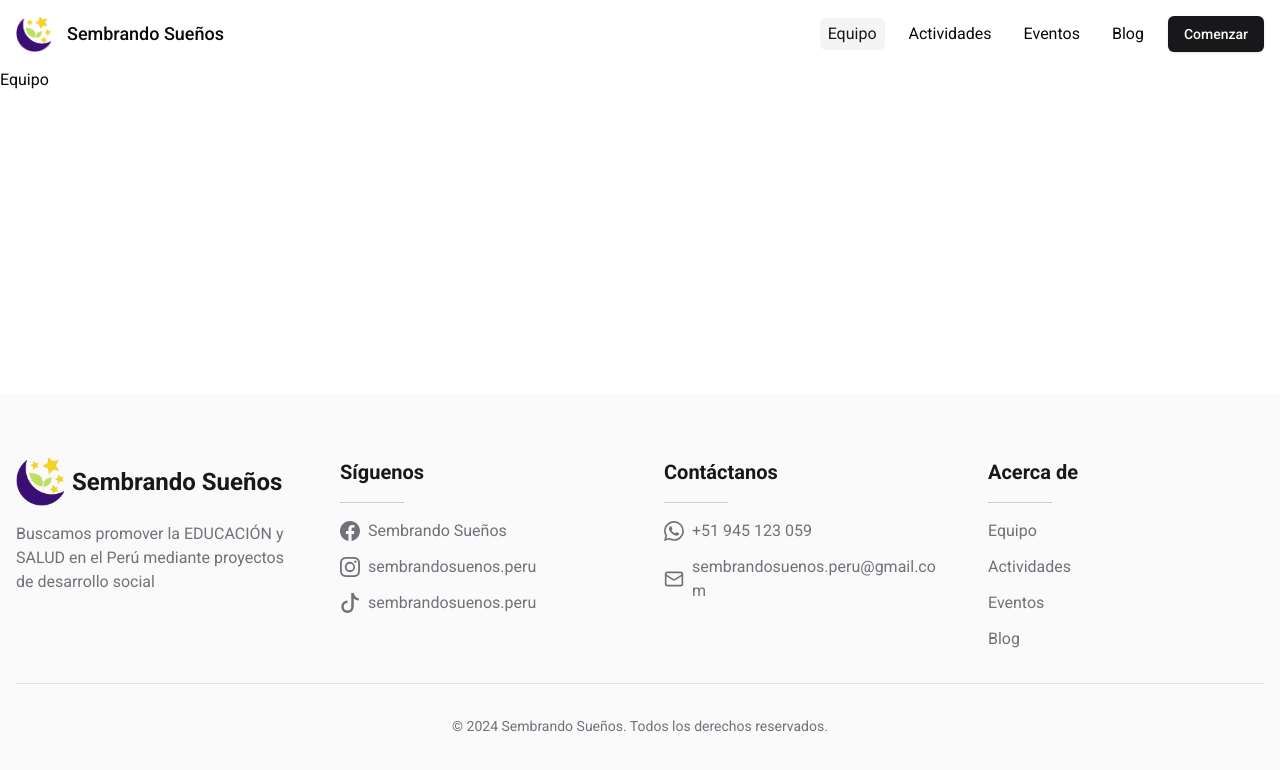
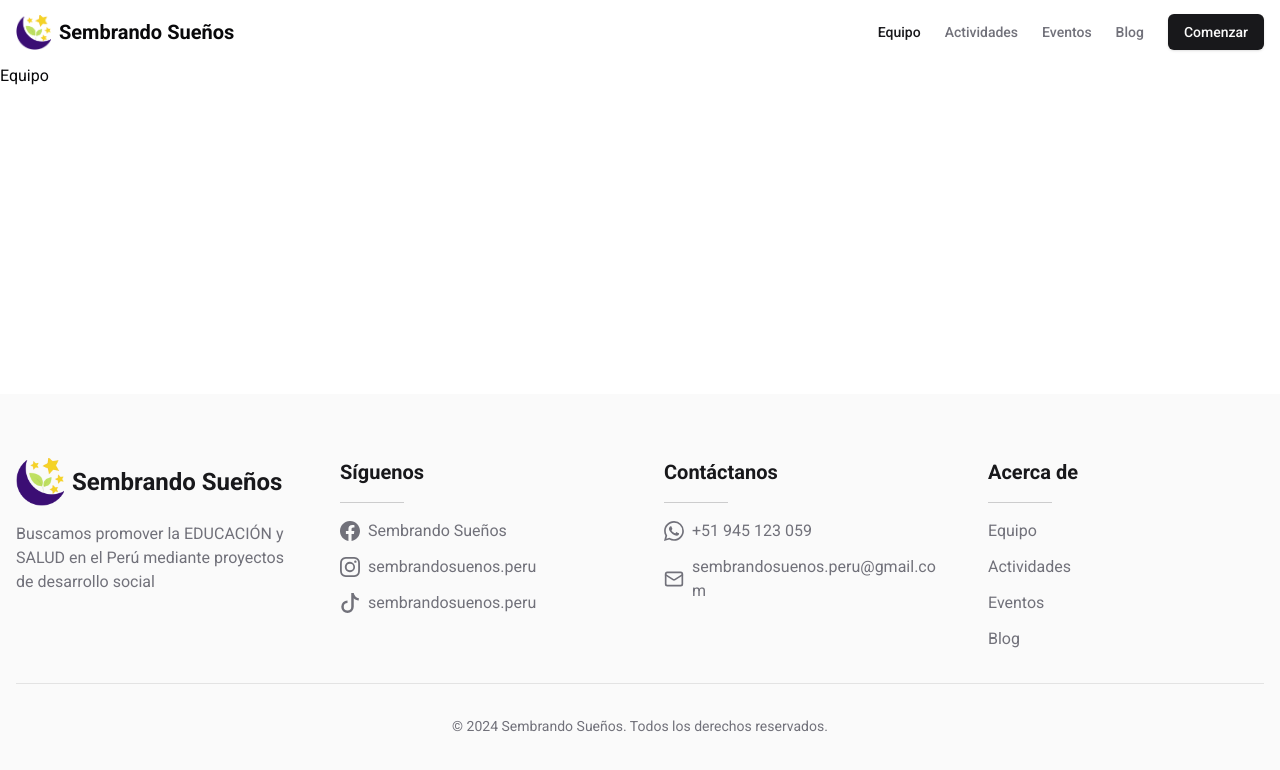
Before and after one commit to rodrigop23/sembrando-suenos-grupo-4, a Next.js app in the folder apps/client/: page /equipo in a window 1280 px wide. Shown: the top 770 px of the page. Built offline with nearby package versions, Linux system fonts and the light colour scheme.

Commit message:
refactor: improve header

```diff
--- a/apps/client/src/components/global/navbar-list.tsx
+++ b/apps/client/src/components/global/navbar-list.tsx
@@ -4,7 +4,7 @@ import { useRouter } from "next/navigation";
 import LinkButton from "../link-button";
 import { Button } from "../ui/button";
 
-export default function NarvarList() {
+export default function NarbarList() {
   const router = useRouter();
 
   return (
--- a/apps/client/src/components/global/navbar.tsx
+++ b/apps/client/src/components/global/navbar.tsx
@@ -1,42 +1,64 @@
 "use client";
 
+import { useEffect, useState } from "react";
+import { Menu } from "lucide-react";
+
+import Link from "next/link";
 import Image from "next/image";
+
+import { Button } from "@/components/ui/button";
+import { Sheet, SheetContent, SheetTrigger } from "@/components/ui/sheet";
+import NarbarList from "./navbar-list";
 import logo from "@/assets/logo.png";
-import { Button } from "../ui/button";
-import { Sheet, SheetContent, SheetTrigger } from "../ui/sheet";
-import { MenuIcon } from "lucide-react";
-import NarvarList from "./navbar-list";
 
-export default function NavBar() {
+export default function Navbar() {
+  const [isScrolled, setIsScrolled] = useState(false);
+
+  useEffect(() => {
+    const handleScroll = () => {
+      setIsScrolled(window.scrollY > 0);
+    };
+    window.addEventListener("scroll", handleScroll);
+    return () => window.removeEventListener("scroll", handleScroll);
+  }, []);
+
   return (
-    <nav className="flex items-center p-2 md:p-4">
-      <div className="flex items-center gap-4">
-        <Image src={logo} alt="Logo" width={35} height={35} />
-        <span className="font-medium text-lg">Sembrando Sueños</span>
-      </div>
+    <header
+      className={`sticky top-0 z-50 w-full transition-all duration-200 ${
+        isScrolled ? "bg-white/80 backdrop-blur-md shadow-sm" : "bg-white"
+      }`}
+    >
+      <div className="container mx-auto px-4">
+        <nav className="flex h-16 items-center justify-between">
+          <Link
+            href="/"
+            className="flex items-center space-x-2 hover:opacity-90 transition-opacity"
+          >
+            <Image src={logo} alt="Logo" width={35} height={35} />
+            <span className="text-xl font-bold">Sembrando Sueños</span>
+          </Link>
 
-      <div className="ml-auto">
-        {/* Desktop */}
-        <div className="hidden md:flex items-center md:gap-2 lg:gap-4">
-          <NarvarList />
-        </div>
+          {/* Desktop Navigation */}
+          <div className="hidden md:flex md:items-center md:space-x-6">
+            <NarbarList />
+          </div>
 
-        {/* Mobile */}
-        <div className="md:hidden">
+          {/* Mobile Navigation */}
           <Sheet>
             <SheetTrigger asChild>
-              <Button variant="outline" size="icon">
-                <MenuIcon />
+              <Button variant="ghost" size="icon" className="md:hidden">
+                <Menu className="h-5 w-5" />
+                <span className="sr-only">Toggle menu</span>
               </Button>
             </SheetTrigger>
-            <SheetContent side="right" className="w-[300px] sm:w-[400px]">
-              <div className="flex flex-col items-center gap-4 p-4">
-                <NarvarList />
+            <SheetContent side="right" className="w-64">
+              <div className="flex flex-col space-y-4 mt-8">
+                <NarbarList />
               </div>
             </SheetContent>
           </Sheet>
-        </div>
+        </nav>
       </div>
-    </nav>
+    </header>
   );
 }
--- a/apps/client/src/components/link-button.tsx
+++ b/apps/client/src/components/link-button.tsx
@@ -19,8 +19,8 @@ const LinkButton = ({ name, path }: LinkButtonProps) => {
     <Link
       href={path}
       className={cn(
-        "text-base w-full flex-1 text-center hover:bg-accent hover:text-accent-foreground px-2 py-1 rounded-md",
-        isActive ? "bg-accent text-accent-foreground" : ""
+        "text-sm font-medium hover:text-primary transition-colors",
+        isActive ? "text-primary" : "text-muted-foreground"
       )}
     >
       <span>{name}</span>
```
Also changed, not shown: apps/client/src/components/global/footer.tsx (+0 -56 lines).
